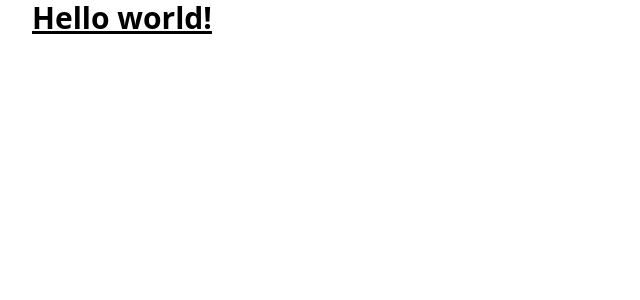
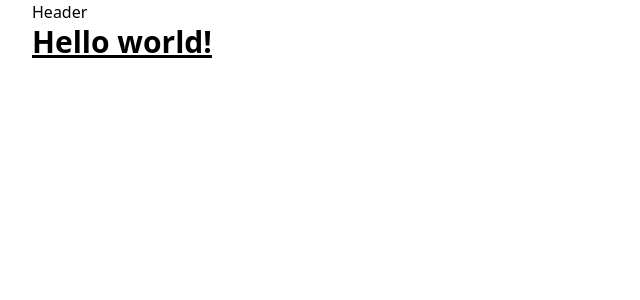
Before and after one commit to dcs-academy/front-expert-imersao, a Next.js app in the folder front-on-food/: page / in a window 1280 px wide. Shown: the top 300 px of the page, without its empty margins (0-640 px from the left). Built offline with nearby package versions, Linux system fonts and the light colour scheme.

Commit message:
feat: adicionando componente header e footer

```diff
--- /dev/null
+++ b/front-on-food/components/footer/footer.tsx
@@ -0,0 +1,7 @@
+export function Footer() {
+  return (
+    <footer>
+      <p>Imersão FrontExpert</p>
+    </footer>
+  );
+}
--- /dev/null
+++ b/front-on-food/components/footer/index.ts
@@ -0,0 +1 @@
+export * from "./footer";
--- /dev/null
+++ b/front-on-food/components/header/header.tsx
@@ -0,0 +1,7 @@
+export function Header() {
+  return (
+    <header>
+      <h1>Header</h1>
+    </header>
+  );
+}
--- /dev/null
+++ b/front-on-food/components/header/index.ts
@@ -0,0 +1 @@
+export * from "./header";
--- /dev/null
+++ b/front-on-food/components/index.ts
@@ -0,0 +1,2 @@
+export * from "./header";
+export * from "./footer";
--- a/front-on-food/pages/index.tsx
+++ b/front-on-food/pages/index.tsx
@@ -2,6 +2,7 @@ import type { NextPage } from "next";
 import Head from "next/head";
 import Image from "next/image";
 import styles from "../styles/Home.module.css";
+import { Header } from "@/components";
 
 const Home: NextPage = () => {
   return (
@@ -12,6 +13,8 @@ const Home: NextPage = () => {
         <link rel="icon" href="/favicon.ico" />
       </Head>
 
+      <Header />
+
       <h1 className="text-3xl font-bold underline">Hello world!</h1>
     </div>
   );
--- a/front-on-food/tsconfig.json
+++ b/front-on-food/tsconfig.json
@@ -13,7 +13,11 @@
     "resolveJsonModule": true,
     "isolatedModules": true,
     "jsx": "preserve",
-    "incremental": true
+    "incremental": true,
+    "baseUrl": ".",
+    "paths": {
+      "@/components": ["components"]
+    }
   },
   "include": ["next-env.d.ts", "**/*.ts", "**/*.tsx"],
   "exclude": ["node_modules"]
```
